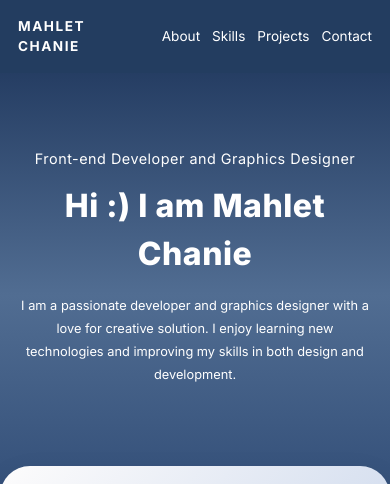
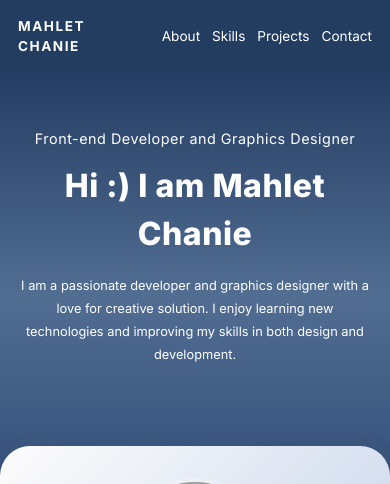
Before and after one commit to mahlet-1/My-Portfolio, a React (Vite) app: page / in a window 390 px wide. Shown: the top 484 px of the page. Built offline with nearby package versions, Linux system fonts and the light colour scheme; grey boxes are pictures that could not be loaded.

Commit message:
Adjust hero section padding for mobile responsiveness
Updated padding for hero section on smaller screens.

```diff
--- a/styles/HeroSection.css
+++ b/styles/HeroSection.css
@@ -28,7 +28,7 @@
 @media (max-width: 768px) {
 
   .hero-section {
-    padding-top: 100px;
+    padding-top: 80px;
   }
 
   .hero-content p:first-child {
```
